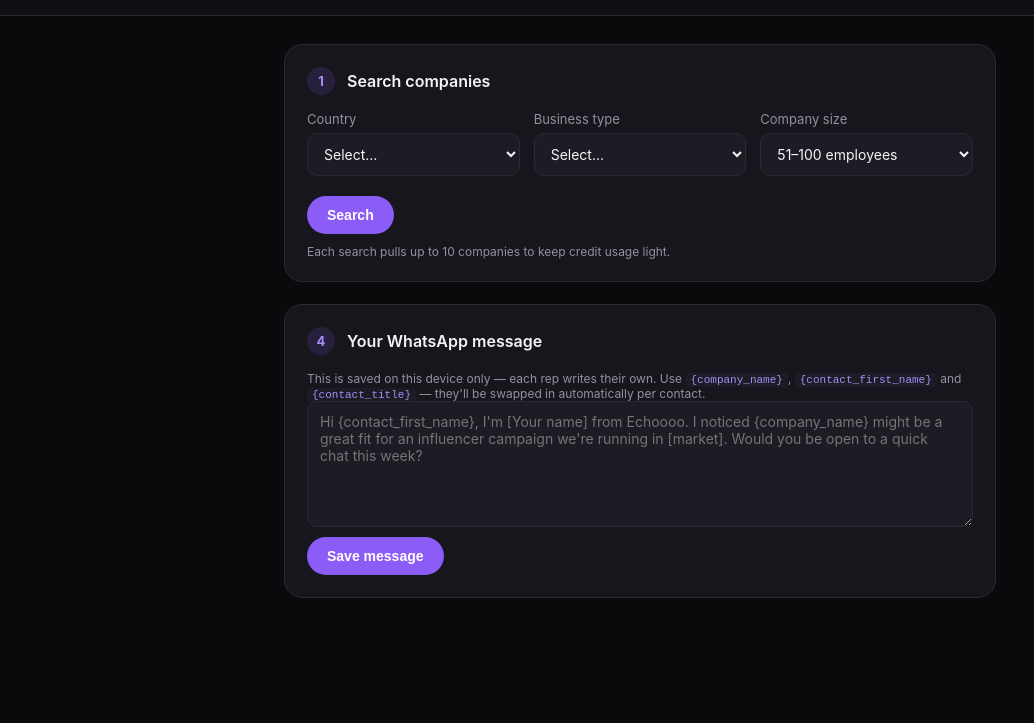
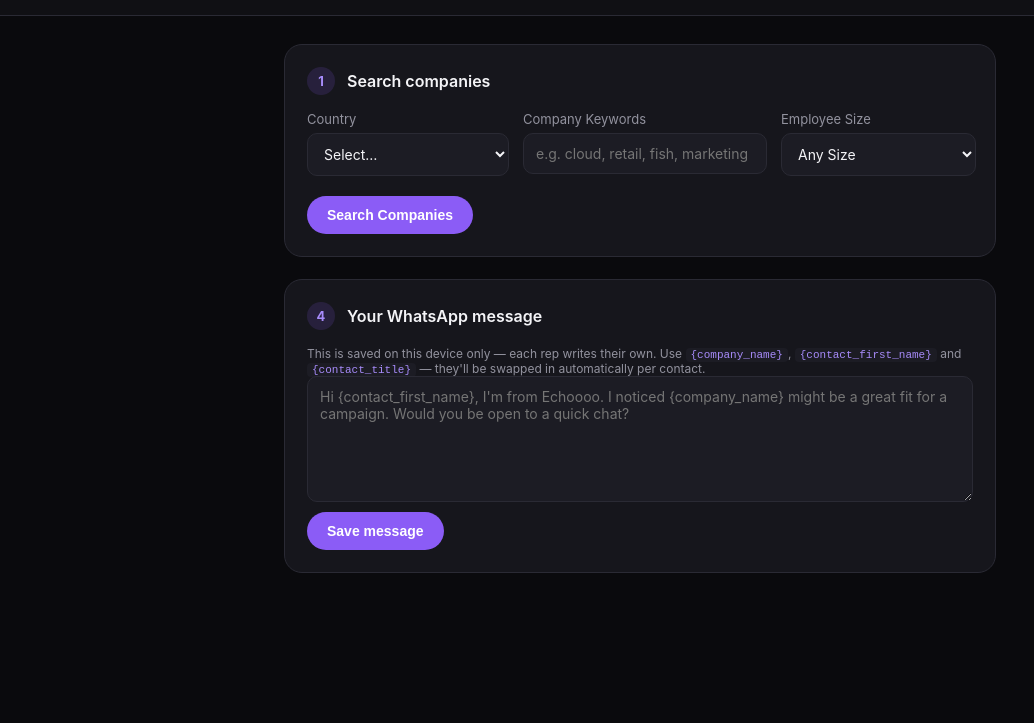
Before and after one commit to yko272000-rgb/lead-finder, a website: page public/index.html in a window 1280 px wide. Shown: the part 77-800 px from the top of the page, without its empty margins (0-1034 px from the left). Drawn offline with Linux system fonts and the light colour scheme.

Commit message:
Update index.html

```diff
--- a/public/index.html
+++ b/public/index.html
@@ -9,14 +9,13 @@
 <body>
   <header class="topbar">
     <div class="topbar-inner">
-      <div class="logo">lead<span class="logo-o">OOO</span></div>
+      <div class="logo">lead<span class=\"logo-o\">OOO</span></div>
       <div class="logo-tag">by echoooo</div>
     </div>
     <p class="subtitle">Find brands → find their marketing contact → send a WhatsApp cold message</p>
   </header>
 
   <main>
-    <!-- STEP 1: Search -->
     <section class="card" id="search-card">
       <div class="card-head"><span class="step-badge">1</span><h2>Search companies</h2></div>
       <form id="search-form" class="grid">
@@ -34,56 +33,32 @@
             </optgroup>
             <optgroup label="Wider Middle East">
               <option value="Egypt">Egypt</option>
-              <option value="Jordan">Jordan</option>
-              <option value="Lebanon">Lebanon</option>
-              <option value="Iraq">Iraq</option>
-              <option value="Morocco">Morocco</option>
-              <option value="Turkey">Turkey</option>
             </optgroup>
           </select>
         </label>
 
         <label>
-          Business type
-          <select id="industry" required>
-            <option value="">Select…</option>
-            <option value="Food & Beverage">F&B</option>
-            <option value="Retail">Retail</option>
-            <option value="FMCG">FMCG</option>
-            <option value="Beauty & Cosmetics">Beauty & Cosmetics</option>
-            <option value="Fashion & Apparel">Fashion & Apparel</option>
-            <option value="Hospitality & Travel">Hospitality & Travel</option>
-            <option value="Health & Wellness">Health & Wellness</option>
-            <option value="Real Estate">Real Estate</option>
-            <option value="Automotive">Automotive</option>
-            <option value="Technology">Technology</option>
-            <option value="Education">Education</option>
-            <option value="Entertainment & Events">Entertainment & Events</option>
-            <option value="Home & Furniture">Home & Furniture</option>
-            <option value="Financial Services">Financial Services</option>
+          Company Keywords
+          <input type="text" id="keywords" placeholder="e.g. cloud, retail, fish, marketing" required />
+        </label>
+
+        <label>
+          Employee Size
+          <select id="size">
+            <option value="">Any Size</option>
+            <option value="1-10">1 - 10 employees</option>
+            <option value="11-50">11 - 50 employees</option>
+            <option value="51-200">51 - 200 employees</option>
+            <option value="201-500">201 - 500 employees</option>
+            <option value="501-1000">501 - 1,000 employees</option>
+            <option value="1001-100000">1,000+ employees</option>
           </select>
         </label>
 
-        <label>
-          Company size
-          <select id="size">
-            <option value="1-10">1–10 employees</option>
-            <option value="11-50">11–50 employees</option>
-            <option value="51-100" selected>51–100 employees</option>
-            <option value="101-200">101–200 employees</option>
-            <option value="201-500">201–500 employees</option>
-            <option value="501-1000">501–1000 employees</option>
-            <option value="1001-">1000+ employees</option>
-          </select>
-        </label>
-
-        <button type="submit" id="search-btn">Search</button>
+        <button type="submit">Search Companies</button>
       </form>
-      <p class="hint">Each search pulls up to 10 companies to keep credit usage light.</p>
-      <div id="search-status"></div>
     </section>
 
-    <!-- STEP 2: Results -->
     <section class="card" id="results-card" hidden>
       <div class="card-head"><span class="step-badge">2</span><h2>Select companies</h2></div>
       <div id="results-list"></div>
@@ -91,13 +66,11 @@
       <div id="contacts-status"></div>
     </section>
 
-    <!-- STEP 3: Contacts + message -->
     <section class="card" id="contacts-card" hidden>
       <div class="card-head"><span class="step-badge">3</span><h2>Review contacts</h2></div>
       <div id="contacts-list"></div>
     </section>
 
-    <!-- STEP 4: Message template -->
     <section class="card" id="template-card">
       <div class="card-head"><span class="step-badge">4</span><h2>Your WhatsApp message</h2></div>
       <p class="hint">
@@ -105,7 +78,7 @@
         Use <code>{company_name}</code>, <code>{contact_first_name}</code> and
         <code>{contact_title}</code> — they'll be swapped in automatically per contact.
       </p>
-      <textarea id="template" rows="6" placeholder="Hi {contact_first_name}, I'm [Your name] from Echoooo. I noticed {company_name} might be a great fit for an influencer campaign we're running in [market]. Would you be open to a quick chat this week?"></textarea>
+      <textarea id="template" rows="6" placeholder="Hi {contact_first_name}, I'm from Echoooo. I noticed {company_name} might be a great fit for a campaign. Would you be open to a quick chat?"></textarea>
       <button id="save-template-btn">Save message</button>
       <span id="template-saved-msg" class="saved-msg"></span>
     </section>
```
